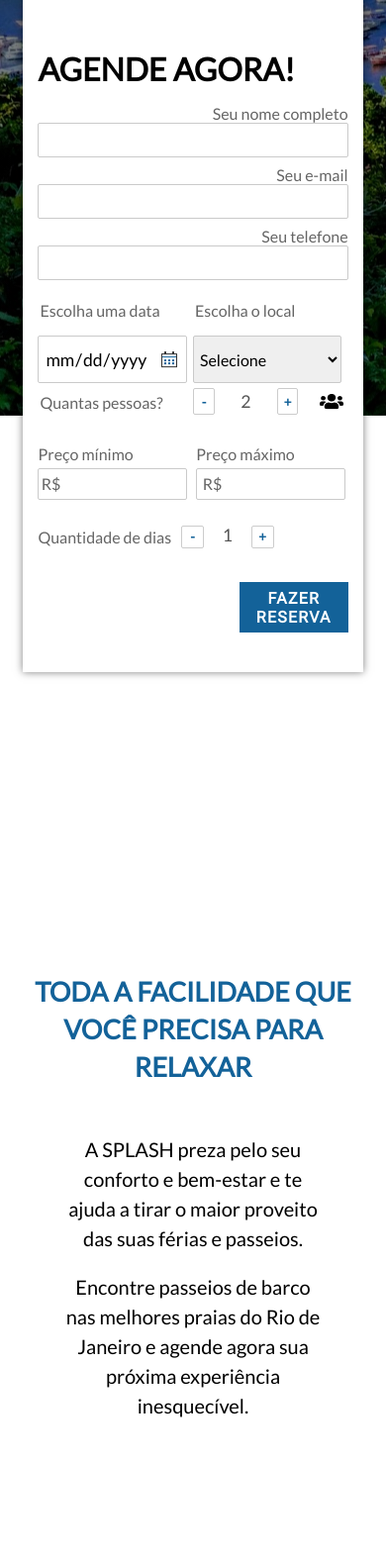
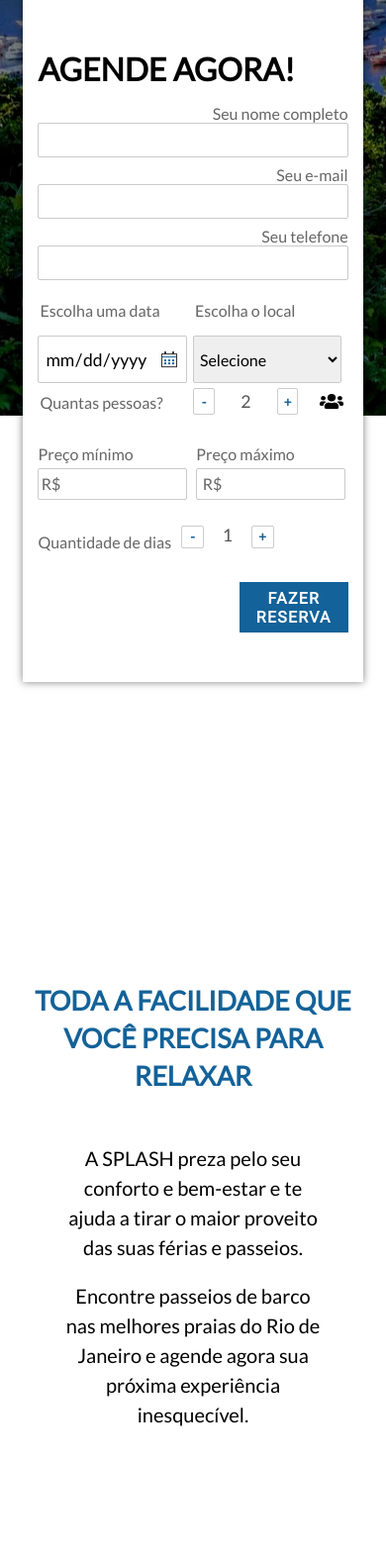
Before and after one commit to splash-co/splash-co.github.io, a PHP site: page /index.html in a window 390 px wide. Shown: the part 319-1894 px from the top of the page at 99% size. Run offline with PHP 8.4, Linux system fonts and the light colour scheme; some libraries are stand-ins or nearby versions.

Commit message:
Finish fix bug alert errors

```diff
--- a/index.html
+++ b/index.html
@@ -112,7 +112,7 @@
 
             <div class="form__section__div--inputs">
               <div class="form_section_wrapper">
-                <label class="deafult_label">
+                <label class="default_label">
                   Preço mínimo
                 </label>
                 <label class="price_prefix">
--- a/styles/style.css
+++ b/styles/style.css
@@ -52,14 +52,16 @@ body {
   --description-h1-size: 30px;
   --description-h1-line-height: 45px;
   --description-h1-mb: 22px;
+  --finish-button-margin-b: 33px;
 
   /* FORM */
   --form-width: 571px;
-  --form-height: 545px;
+  --form-height: max-content;
   --form-padding: 68px 45px 0 40px;
   --form-margin: 0;
   --form-grid-columns: repeat(3, 1fr);
   --form-finish-btn-mt: 4%;
+  --form-finish-btn-mb: 10px;
   --dynamic-number-width: 40%;
 
   /* SECTION 1 */
@@ -112,6 +114,7 @@ body {
 @media screen and (max-width: 950px) {
   :root {
     /* HEADER */
+    --header-height: max-content;
     --content-display: block;
     --content-margin: 0 85px 0 59px;
     --description-width: 70%;
@@ -123,10 +126,11 @@ body {
 
     /* FORM */
     --form-margin: 80px auto 0 auto;
+    --form-finish-btn-mb: 10px;
 
     /* SECTION 1 */
     --section-1-justify: center;
-    --section-1-mt: 300px;
+    --section-1-mt: 100px;
     --section-1-h1-size: 35px;
     --section-1-h1-lh: 60px;
     --section-1-p-size: 23px;
@@ -202,10 +206,11 @@ body {
     --form-grid-columns: repeat(2, 50%);
     --form-padding: 68px 45px 40px 40px;
     --form-finish-btn-mt: 10%;
+    --form-finish-btn-mb: 10px;
     --dynamic-number-width: 25%;
 
     /* SECTION 1 */
-    --section-1-mt: 440px;
+    --section-1-mt: 180px;
     --section-1-left-width: 86%;
     --section-1-h1-size: 27px;
     --section-1-h1-lh: 38px;
@@ -310,8 +315,7 @@ body {
 .header__container {
   height: var(--header-height);
   width: 100%;
-  background: linear-gradient(rgba(0, 0, 0, 0.5), rgba(0, 0, 0, 0.5)),
-    url('../assets/background_header.png'), no-repeat;
+  background: url('../assets/background_header.png') no-repeat;
 }
 
 .header__container .navbar__container {
@@ -364,7 +368,6 @@ body {
 }
 
 .section__container--content .form__section {
-  display: flex;
   background-color: #fff;
   box-shadow: 0 0 8px rgba(0, 0, 0, 0.5);
   user-select: none;
@@ -372,6 +375,7 @@ body {
   height: var(--form-height);
   padding: var(--form-padding);
   margin: var(--form-margin);
+  z-index: 1;
 }
 
 .section__container--content .form__section .form__section--container {
@@ -488,10 +492,6 @@ body {
   border-radius: 2px;
   font-weight: 600;
   color: #136299;
-}
-
-.deafult_label {
-  margin-bottom: 5px;
 }
 
 .dynamic_number_input {
@@ -667,6 +667,7 @@ body {
   outline: none;
   align-self: flex-end;
   display: disabled;
+  margin-bottom: var(--form-finish-btn-mb);
 }
 
 .form__section
```
Also changed, not shown: assets/background_header.png.
